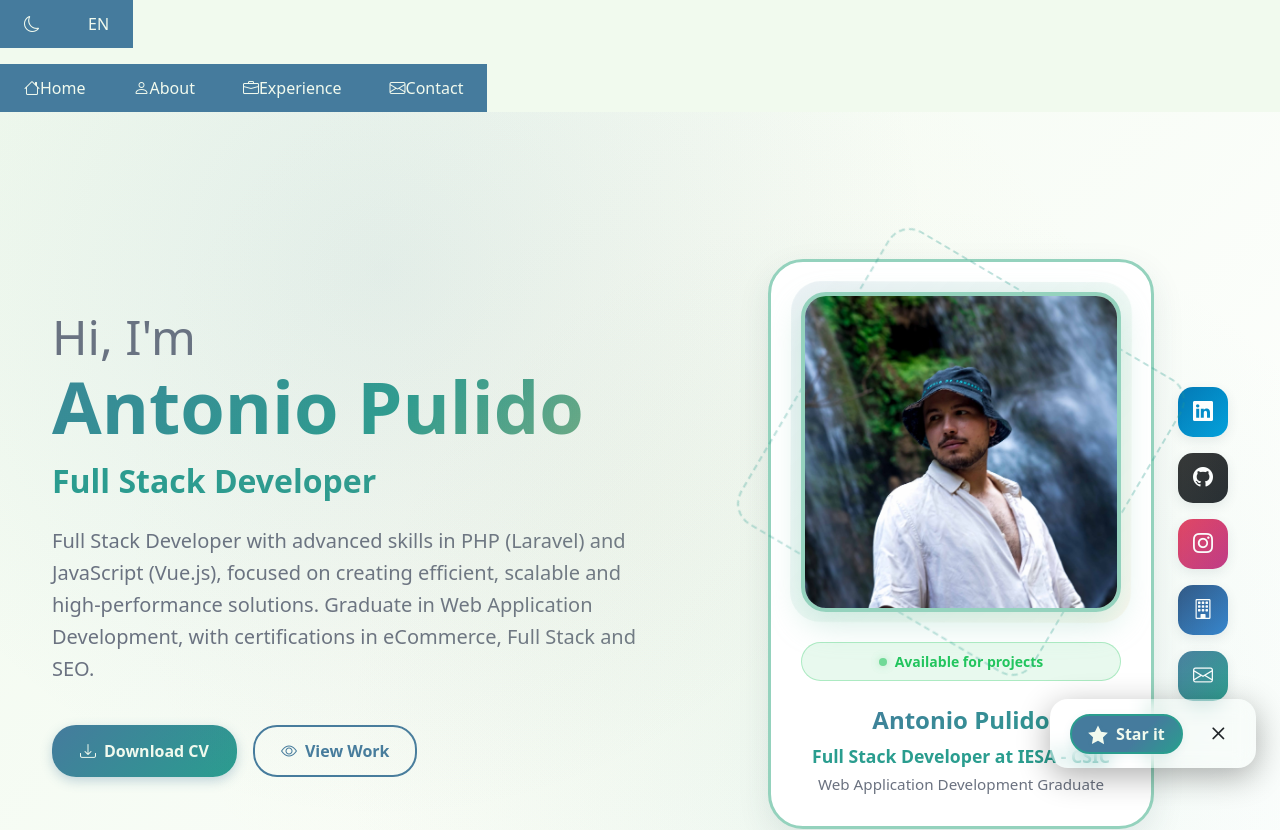
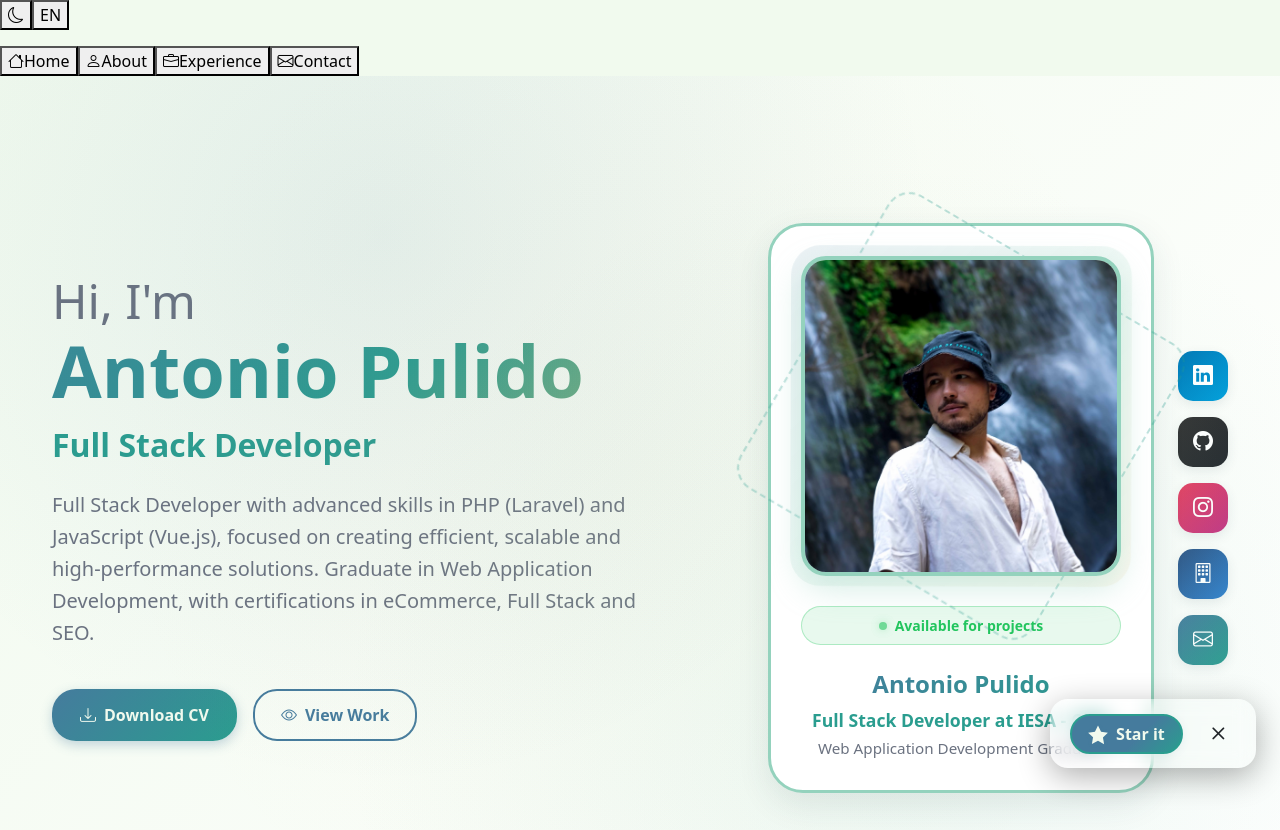
Before and after one commit to Letualtv/portfolio-bento-antonio-pulido, a Vue app: page / in a window 1280 px wide. Shown: the top 830 px of the page. Built offline with nearby package versions, Linux system fonts and the light colour scheme.

Commit message:
Comentamos estilos generales de style.css

```diff
--- a/src/style.css
+++ b/src/style.css
@@ -68,7 +68,7 @@
   --shadow-xl: 0 12px 32px var(--shadow-color);
 }
 
-* {
+/* * {
   box-sizing: border-box;
 }
  body {
@@ -84,7 +84,7 @@
  #app {
   width: 100%;
   min-height: 100vh;
-}
+}  */
 
 /* Scroll suave */
 html {
@@ -107,7 +107,7 @@ html {
 }
 
 /* Reset de estilos para elementos */
-a {
+/* a {
   font-weight: 500;
   color: var(--primary-color);
   text-decoration: none;
@@ -151,7 +151,7 @@ h1, h2, h3, h4, h5, h6 {
 p {
   margin: 0 0 1rem 0;
   color: var(--text-primary);
-}
+} */
 
 /* Utilidades adicionales */
 .text-center {
@@ -173,14 +173,14 @@ p {
 }
 
 /* Enfoque mejorado para accesibilidad */
-:focus-visible {
+/* :focus-visible {
   outline: 2px solid var(--secondary-color);
   outline-offset: 2px;
   border-radius: var(--border-radius-sm);
-}
+} */
 
 /* Skip link para lectores de pantalla */
-.skip-link {
+/* .skip-link {
   position: absolute;
   top: -40px;
   left: 6px;
@@ -192,8 +192,9 @@ p {
   font-weight: 600;
   z-index: 9999;
   transition: top var(--transition-fast);
-}
-
+} */
+/*
 .skip-link:focus {
   top: 6px;
 }
+ */
```
